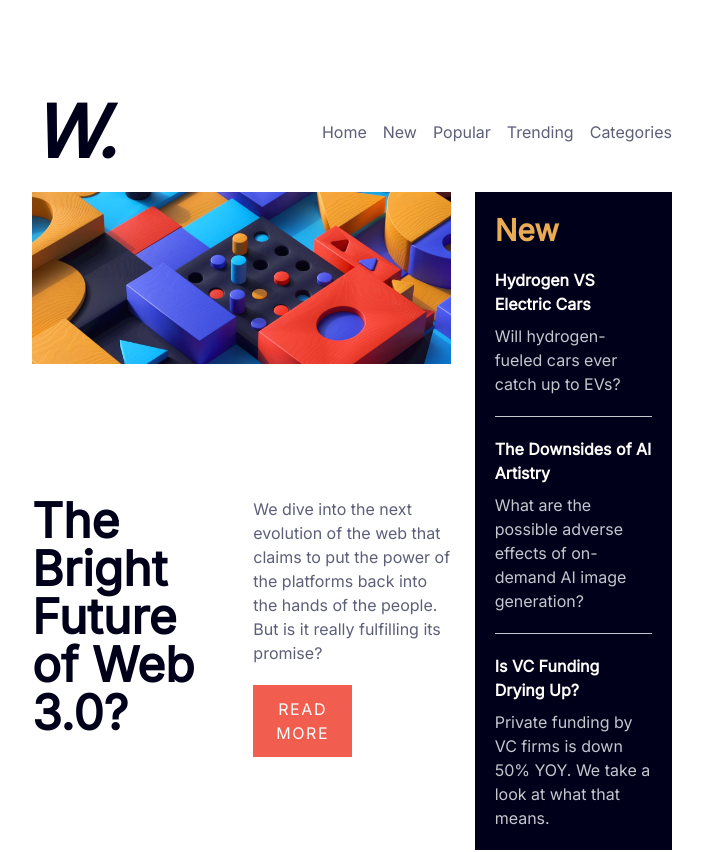
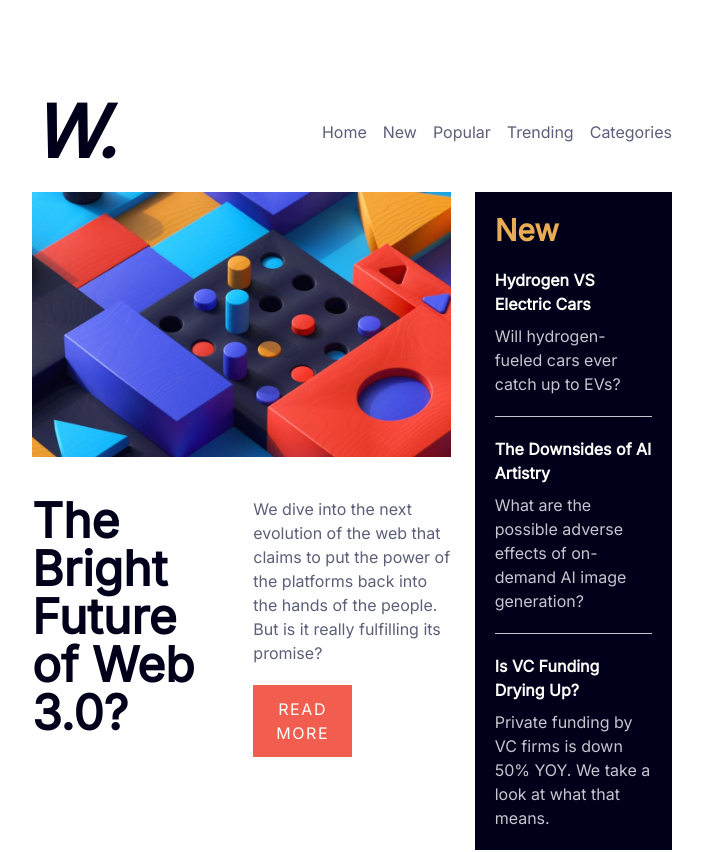
Before and after one commit to Mirtineh/news-homepage, a React (Vite) app: page / in a window 1280 px wide. Shown: the top 852 px of the page, without its empty margins (288-991 px from the left). Built offline with nearby package versions, Linux system fonts and the light colour scheme.

Commit message:
fix image object over

```diff
--- a/src/App.tsx
+++ b/src/App.tsx
@@ -27,7 +27,7 @@ function App() {
           <img
             src={webDesktop}
             alt=""
-            className="hidden sm:block sm:col-span-2"
+            className="hidden sm:block sm:col-span-2 w-full h-full object-cover"
           />
           <img src={webMoble} alt="" className="sm:hidden" />
           <p className="text-very-dark-blue text-5xl font-bold sm:row-start-2 self">
```
